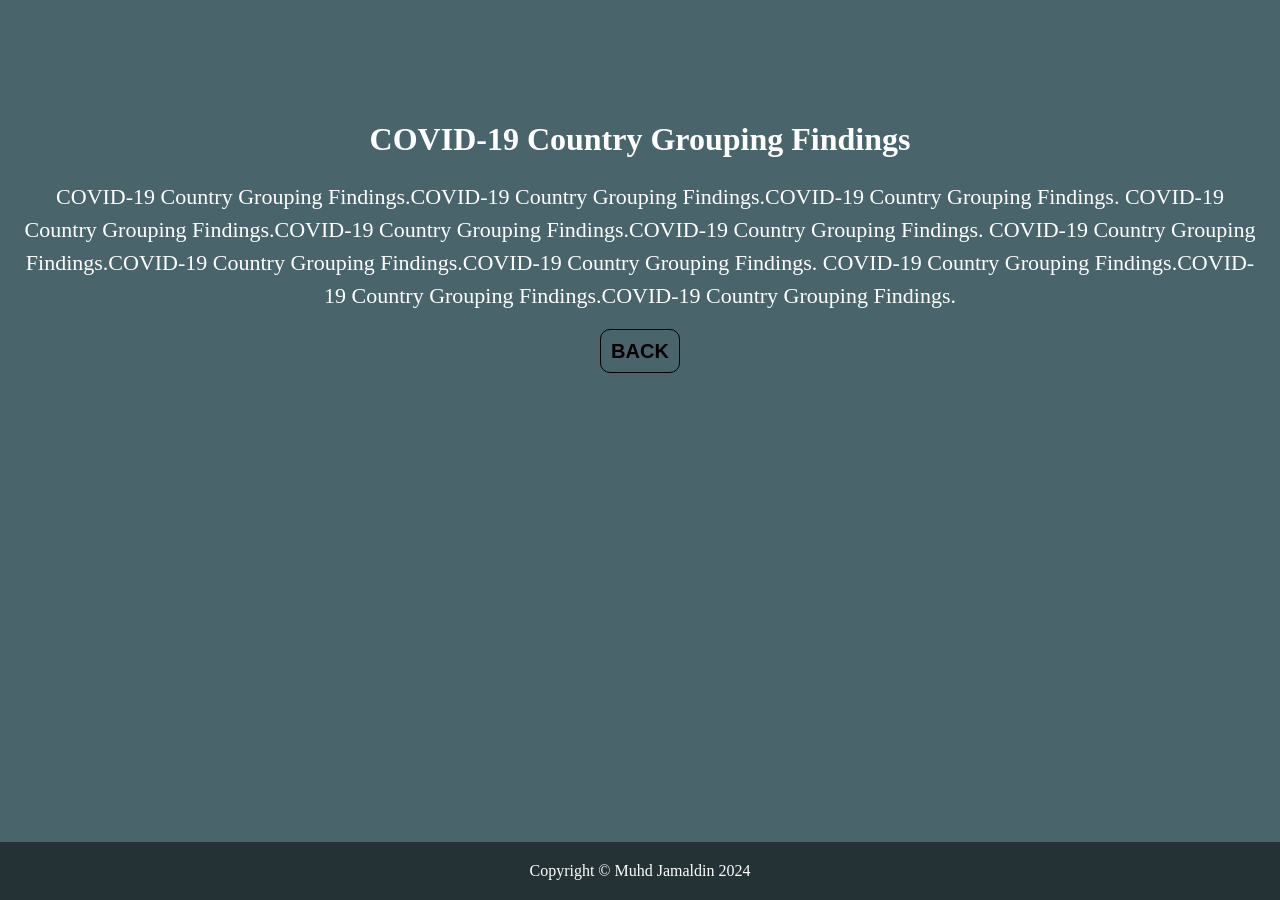
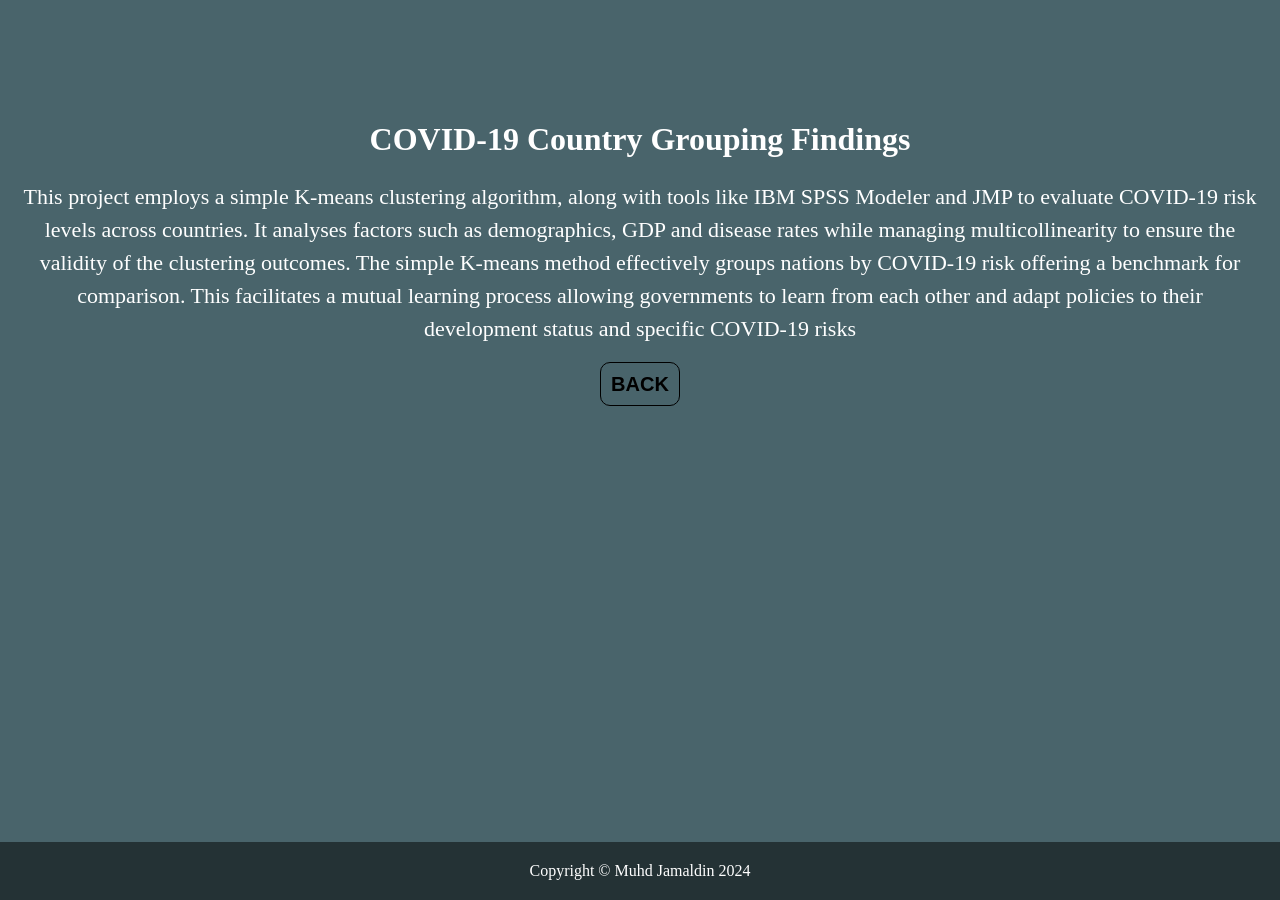
Before and after one commit to Md-Khid/Md-Khid, a Jekyll site: the page 1.html, which Jekyll copies as it is, in a window 1280 px wide. Built offline with Jekyll 4.4.1, drawn with Linux system fonts in a browser that asks for light colours.

Commit message:
Update 1.html

```diff
--- a/1.html
+++ b/1.html
@@ -70,10 +70,12 @@
 <!-- Main Content -->
 <div class="container">
     <!-- Your main content goes here -->
-    <p>COVID-19 Country Grouping Findings.COVID-19 Country Grouping Findings.COVID-19 Country Grouping Findings.
-    COVID-19 Country Grouping Findings.COVID-19 Country Grouping Findings.COVID-19 Country Grouping Findings.
-    COVID-19 Country Grouping Findings.COVID-19 Country Grouping Findings.COVID-19 Country Grouping Findings.
-    COVID-19 Country Grouping Findings.COVID-19 Country Grouping Findings.COVID-19 Country Grouping Findings.
+    <p>This project employs a simple K-means clustering algorithm, along with tools like IBM SPSS Modeler and JMP
+        to evaluate COVID-19 risk levels across countries. It analyses factors such as demographics, GDP and disease
+        rates while managing multicollinearity to ensure the validity of the clustering outcomes. The simple K-means
+        method effectively groups nations by COVID-19 risk offering a benchmark for comparison. This facilitates a
+        mutual learning process allowing governments to learn from each other and adapt policies to their development
+        status and specific COVID-19 risks
     </p>
     <!-- Back Button -->
     <p style="text-align: center;">
```
